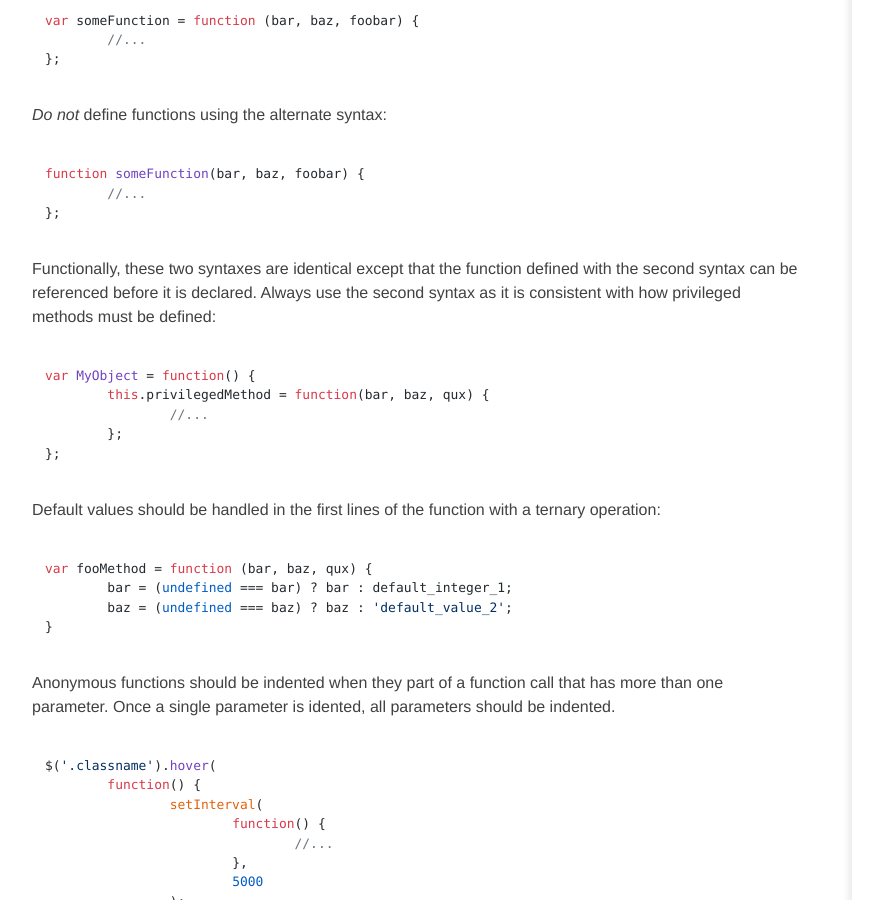
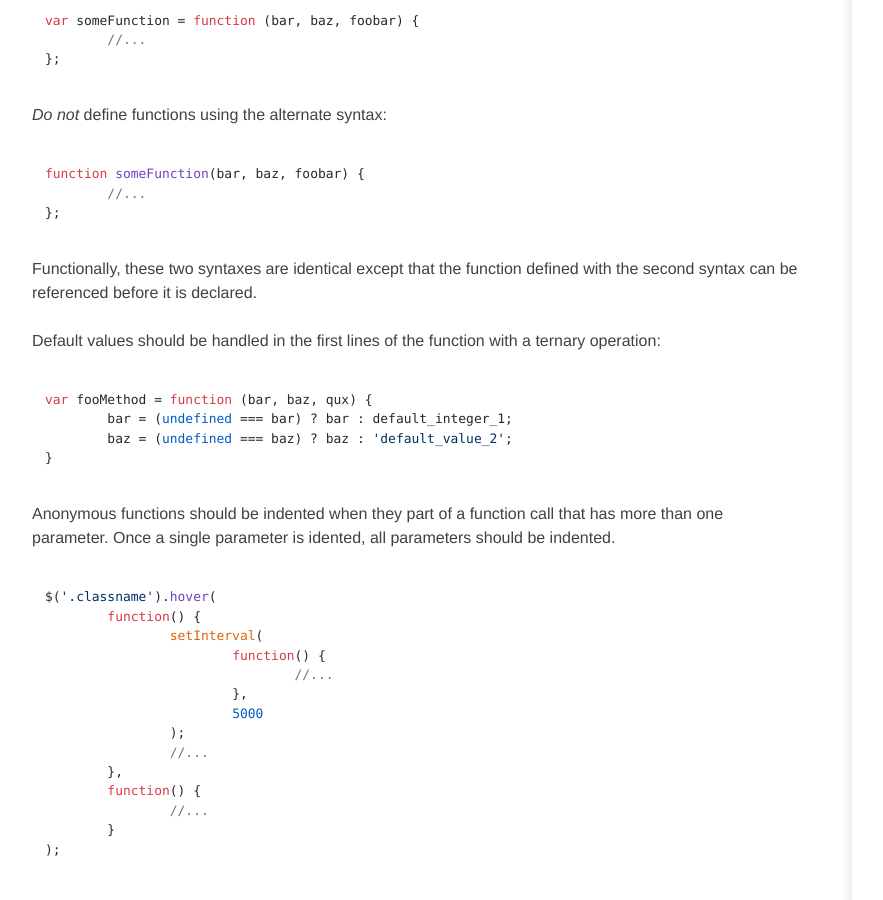
Before and after one commit to imarc/handbook, a Jekyll site: the page built from javascript.markdown, in a window 1280 px wide and 900 px high, scrolled down 13859 px. Shown: the whole window, without its empty margins (88-971 px from the left). Built offline with Jekyll 4.4.1, drawn with Linux system fonts in a browser that asks for light colours; nearby versions of some CDN libraries; some web fonts are replaced.

Commit message:
Removed bad example from function definition section

```diff
--- a/javascript.markdown
+++ b/javascript.markdown
@@ -621,14 +621,7 @@ Always declare and define functions like this:
 	};
 
 Functionally, these two syntaxes are identical except that the function defined
-with the second syntax can be referenced before it is declared. Always use the
-second syntax as it is consistent with how privileged methods must be defined:
-
-	var MyObject = function() {
-		this.privilegedMethod = function(bar, baz, qux) {
-			//...
-		};
-	};
+with the second syntax can be referenced before it is declared.
 
 Default values should be handled in the first lines of the function with a
 ternary operation:
```
Also changed, not shown: 1 other file.
